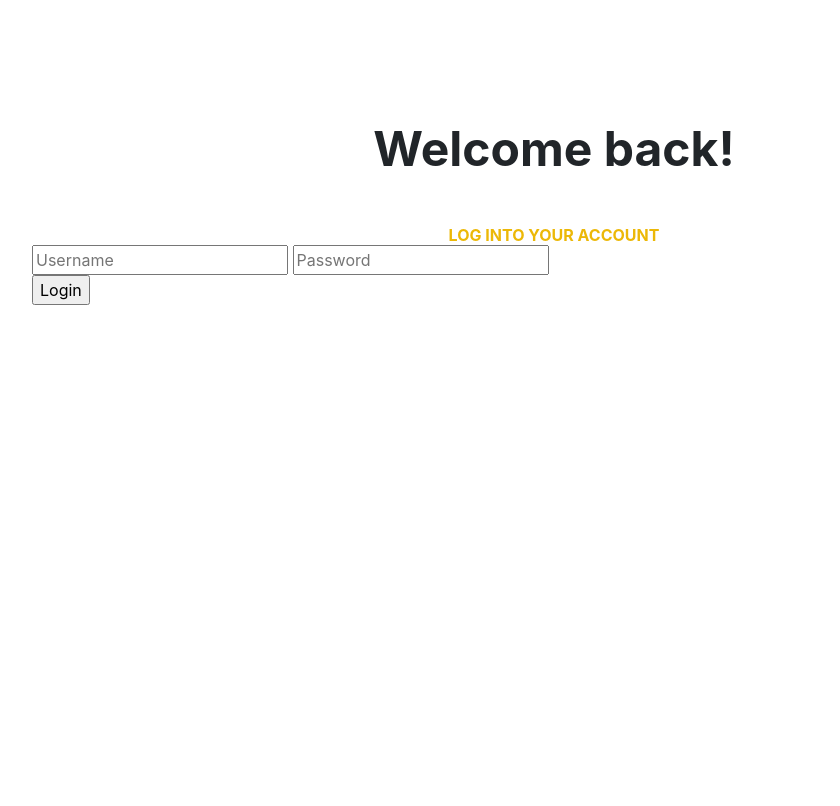
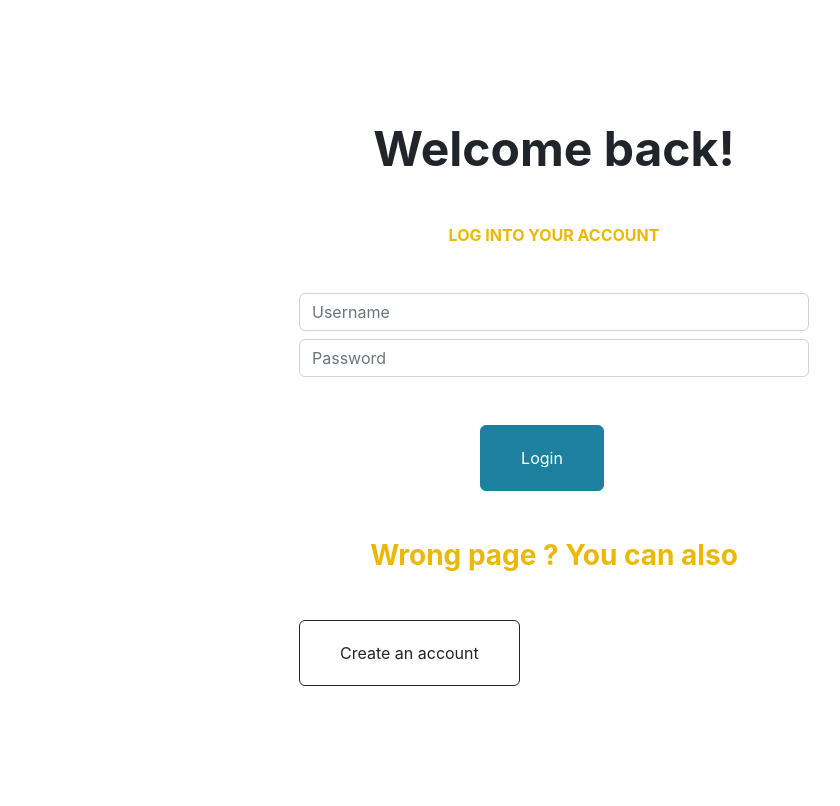
Before and after one commit to LisaMrc/Workshop_AL, a Flask app: page /render_login in a window 1280 px wide. Shown: the whole page, without its empty margins (86-926 px from the left). Before the commit the page ends 305 px from the top, so only its background shows below. Run offline with Flask 3, Linux system fonts and the light colour scheme; some libraries are stand-ins or nearby versions.

Commit message:
[WIP] CSS login

```diff
--- a/templates/landingPage.html
+++ b/templates/landingPage.html
@@ -12,8 +12,9 @@
         <section class="content-section" id="portfolio">
             <div class="container px-4 px-lg-5">
                 <div class="content-section-heading text-center">
-                    <h3 class="text-secondary mb-0">Welcome to Splash Corp !</h3>
-                    <h2 class="mb-5">Choose what you want to do</h2>
+                    <h3 class="text-secondary mb-0">Welcome to</h3>
+                    <h1>Splash Corp</h1>
+                    <h3 class="mb-5">Choose what you want to do</h3>
                 </div>
                 <div class="row gx-0">
                     <div class="col-lg-6">
--- a/templates/login.html
+++ b/templates/login.html
@@ -7,20 +7,26 @@
         <link rel="stylesheet" href="{{ url_for('static', filename='style.css') }}">
     </head>
     <body>
-        <!-- Problème de champs : à côté au lieu de en-dessous -->
-        <section class="content-section" id="portfolio">
+        <section class="content-section">
             <div class="container px-4 px-lg-5">
                 <div class="content-section-heading text-center">
                     <h2 class="mb-5">Welcome back!</h2>
-                    <h3 class="text-secondary mb-0">Log into your account</h3>
+                    <h3 class="text-secondary mb-5">Log into your account</h3>
                 </div>
-                <div class="row gx-0">
+                <div class="row justify-content-center">
                     <div class="col-lg-6">
-                        <form action="/login_user" method="post">
-                            <input type="text" name="username" placeholder="Username" required>
-                            <input type="password" name="password" placeholder="Password" required>
-                            <input type="submit" value="Login">
+                        <form action="/login_user" method="post" class="text-center">
+                            <div class="form-group mb-2">
+                                <input type="text" class="form-control" name="username" placeholder="Username" required>
+                            </div>
+                            <div class="form-group mb-5">
+                                <input type="password" class="form-control" name="password" placeholder="Password" required>
+                            </div>
+                            <button type="submit" class="btn btn-xl me-4 btn-primary mb-5">Login</button>
                         </form>
+
+                        <h3 class="text-secondary mb-5 text-center">Wrong page ? You can also</h3>
+                        <a class="btn btn-xl btn-outline-dark me-4 text-center" href="/render_login">Create an account</a>
                     </div>
                 </div>
             </div>
```
